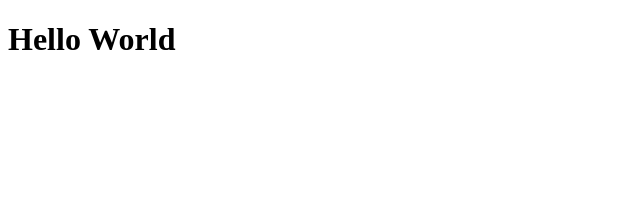
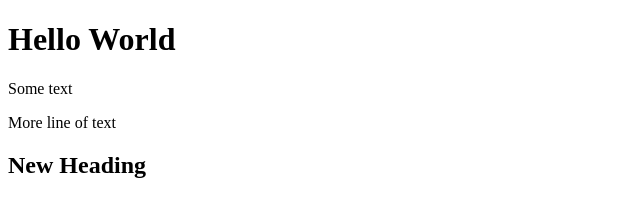
Before and after one commit to MarkoTON/itBootcamp, a plain HTML site: page index.html in a window 1280 px wide. Shown: the whole page, without its empty margins (0-640 px from the left). Drawn offline with Linux system fonts and the light colour scheme.

Commit message:
Adding JS

```diff
--- a/index.html
+++ b/index.html
@@ -6,5 +6,8 @@
 </head>
 <body>
 	<h1>Hello World</h1>
+	<p>Some text</p>
+	<p>More line of text</p>
+	<h2>New Heading</h2>
 </body>
 </html>
--- /dev/null
+++ b/js/main.js
@@ -0,0 +1 @@
+new Function(paramsAndBody...: string)
```
